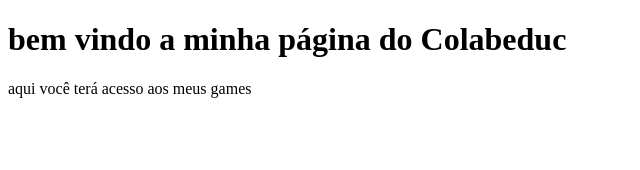
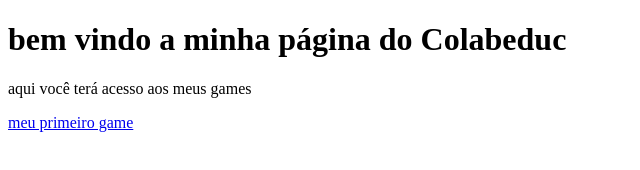
Before and after one commit to biancaalbuquer/biancaalbuquer.github.io, a plain HTML site: page index.html in a window 1280 px wide. Shown: the whole page, without its empty margins (0-640 px from the left). Drawn offline with Linux system fonts and the light colour scheme.

Commit message:
Update index.html

```diff
--- a/index.html
+++ b/index.html
@@ -6,5 +6,6 @@
     <body>
         <h1>bem vindo a minha página do Colabeduc</h1>
         <p>aqui você terá acesso aos meus games</p>
+        <a href = " https://biancaalbuquer.github.io/jogo/"> meu primeiro game </a>
     </body>
 </html>
```
